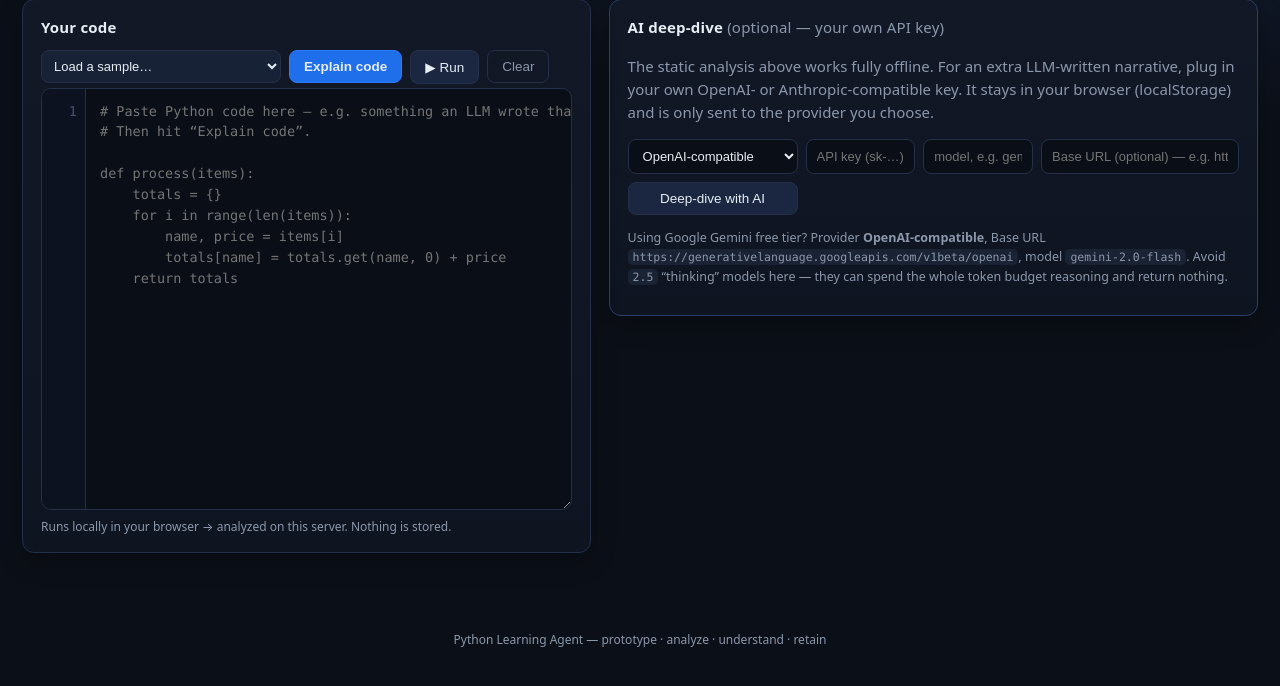
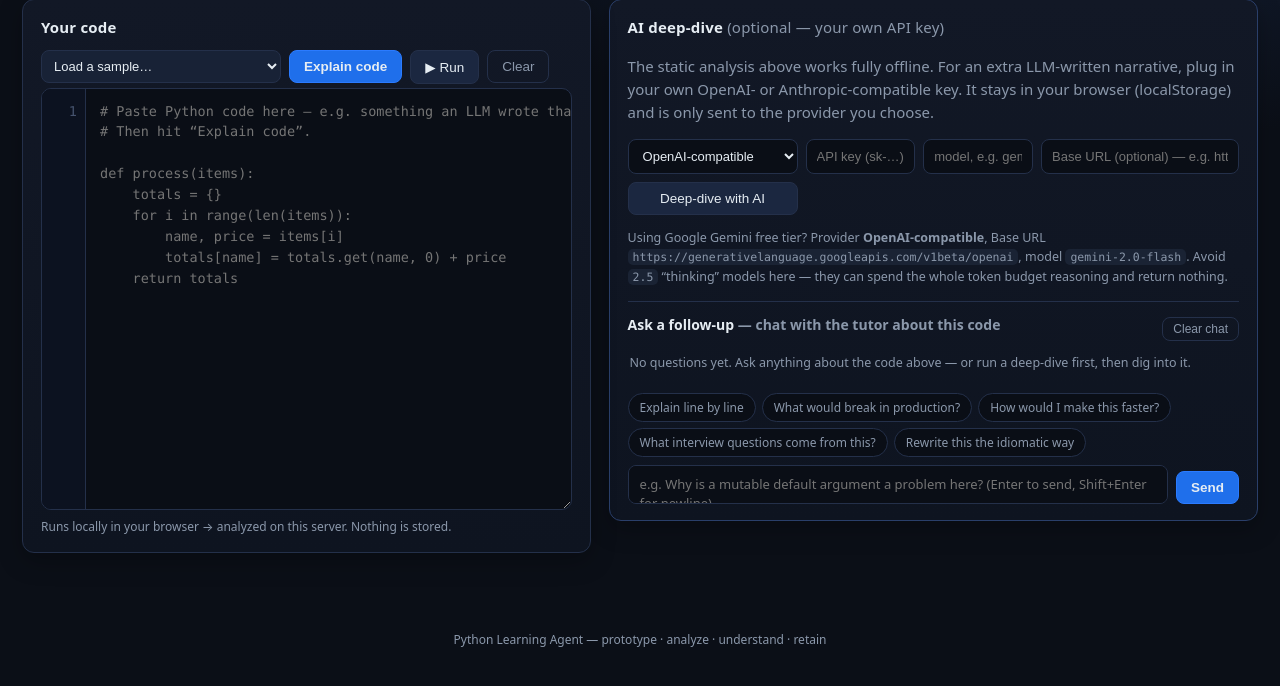
Before and after one commit to vignesh-ramesh-261/python-learning-agent, a Flask app: page / in a window 1280 px wide. Shown: the part 97-783 px from the top of the page. Run offline with Flask 3, Linux system fonts and the light colour scheme.

Commit message:
Add interactive AI tutor chat on top of the one-shot deep-dive
The deep-dive was single-shot: one prompt in, one breakdown out, no way to
ask anything back. This adds a real conversation.

Backend
- ai/llm.py: new call_chat() taking a message list; call_llm() is now a
  thin single-turn wrapper over it, so the deep-dive path is unchanged.
- System prompt is passed separately (OpenAI: a system message; Anthropic:
  the top-level `system` field).
- New CHAT_SYSTEM_PROMPT/build_chat_system_prompt(): tutor persona that
  embeds the user's current code + static analysis as context, and tells
  the model to answer the actual question rather than re-emit the rigid
  5-heading breakdown.
- sanitize_messages() hardens client-supplied history: drops malformed
  entries, strips injected `system` turns, never opens on an assistant
  turn, caps at 20 turns / 8000 chars per message.
- New POST /api/ai/chat. Stateless: the browser owns the transcript, the
  server stores neither keys nor history. Unparseable code still chats.

Frontend
- Chat panel in the AI card: transcript, suggested-question chips,
  auto-growing textarea, Enter to send / Shift+Enter for newline,
  thinking indicator, and Clear chat.
- Running a deep-dive seeds the conversation, so follow-ups can refer to
  the breakdown. Clearing the editor resets the chat.
- On a failed request the question is restored to the input instead of
  being lost.
- renderMarkdown() now also handles inline `code`, bold, and bullet /
  numbered lists; still textContent-only, so it stays XSS-safe.

Tests: 15 new cases (52 total) covering history forwarding, provider
system-prompt placement, and the sanitiser guards.

Co-authored-by: arena-agent <297053741+arena-agent@users.noreply.github.com>

````diff
--- a/app.py
+++ b/app.py
@@ -95,6 +95,53 @@ def api_ai_explain():
     return jsonify({"text": text})
 
 
+@app.post("/api/ai/chat")
+def api_ai_chat():
+    """Multi-turn Q&A with the tutor, grounded in the user's current code.
+
+    The browser owns the conversation and posts the full history each time —
+    the server stays stateless and never persists keys or transcripts.
+    """
+    data = request.get_json(silent=True) or {}
+    messages = llm.sanitize_messages(data.get("messages"))
+    if not messages:
+        return _bad_request("No question provided.")
+    if messages[-1]["role"] != "user":
+        return _bad_request("The last message must be from the user.")
+
+    provider = (data.get("provider") or "openai").lower()
+    api_key = (data.get("api_key") or "").strip() or llm.env_key_for(provider)
+    model = (data.get("model") or "").strip() or None
+    base_url = (data.get("base_url") or "").strip() or None
+    if not api_key:
+        return _bad_request(
+            "No API key provided. Paste your key in the AI deep-dive box, or set "
+            f"{provider.upper()}_API_KEY in the server environment."
+        )
+
+    code = (data.get("code") or "").strip()
+    summary, constructs = "", []
+    if code:
+        try:
+            analysis = analyze(code)
+            summary = analysis.get("summary", "")
+            constructs = [c["name"] for c in analysis.get("constructs", [])][:12]
+        except Exception:  # noqa: BLE001 - unparseable code must not block the chat
+            pass
+    system = llm.build_chat_system_prompt(code, summary, constructs)
+
+    try:
+        text = llm.call_chat(provider, api_key, model, messages, base_url, system)
+    except llm.AIError as exc:
+        return jsonify({"error": str(exc)}), 400
+    except Exception as exc:  # noqa: BLE001
+        app.logger.exception("AI chat failed")
+        return jsonify({"error": f"Unexpected error calling the AI provider: {exc}"}), 500
+    if not (text or "").strip():
+        return jsonify({"error": "The model returned an empty response."}), 400
+    return jsonify({"text": text})
+
+
 if __name__ == "__main__":
     port = int(os.environ.get("PORT", 5000))
     # 0.0.0.0 so the app is reachable from the container preview / LAN.
--- a/static/app.js
+++ b/static/app.js
@@ -290,6 +290,9 @@ $("#btn-clear").addEventListener("click", () => {
   $("#explain-error").classList.add("hidden");
   $("#run-results").classList.add("hidden");
   $("#ai-output").classList.add("hidden");
+  chatHistory = [];
+  renderChat();
+  chatStatus("");
 });
 
 function renderSyntaxError(err) {
@@ -476,7 +479,13 @@ $("#btn-ai").addEventListener("click", async () => {
     const data = await api("/api/ai/explain", { code, provider, api_key, model, base_url });
     out.replaceChildren(...renderMarkdown(data.text));
     out.classList.remove("hidden");
-    aiStatus("Done.");
+    aiStatus("Done — now ask follow-up questions in the chat below.");
+    // Seed the conversation so follow-ups can refer to "this breakdown".
+    chatHistory = [
+      { role: "user", content: "Give me a full breakdown of the code I'm working on." },
+      { role: "assistant", content: data.text },
+    ];
+    renderChat();
   } catch (e) {
     aiStatus(`⚠️ ${e.message}`);
   } finally {
@@ -486,33 +495,182 @@ $("#btn-ai").addEventListener("click", async () => {
 
 function aiStatus(text) { $("#ai-status").textContent = text; }
 
+/* Inline markdown → DOM nodes. Text-only (textContent), so it is XSS-safe. */
+function renderInline(line) {
+  const out = [];
+  // Split on **bold** and `code`, keeping the delimiters' contents.
+  const parts = line.split(/(\*\*[^*]+\*\*|`[^`]+`)/g);
+  for (const part of parts) {
+    if (!part) continue;
+    if (part.startsWith("**") && part.endsWith("**") && part.length > 4) {
+      out.push(el("strong", { text: part.slice(2, -2) }));
+    } else if (part.startsWith("`") && part.endsWith("`") && part.length > 2) {
+      out.push(el("code", { text: part.slice(1, -1) }));
+    } else {
+      out.push(document.createTextNode(part));
+    }
+  }
+  return out;
+}
+
 function renderMarkdown(text) {
   const nodes = [];
   let inCode = false;
   let codeBuf = [];
+  let list = null;
+
+  const closeList = () => { if (list) { nodes.push(list); list = null; } };
+
   for (const line of (text || "").split("\n")) {
     if (line.trim().startsWith("```")) {
       if (inCode) {
         nodes.push(el("pre", { text: codeBuf.join("\n") }));
         codeBuf = [];
+      } else {
+        closeList();
       }
       inCode = !inCode;
       continue;
     }
     if (inCode) { codeBuf.push(line); continue; }
-    const heading = line.match(/^(#{1,4})\s+(.*)/);
-    if (heading) { nodes.push(el("h4", { text: heading[2] })); continue; }
-    if (!line.trim()) { continue; }
-    const p = el("p");
-    // minimal inline bold, safely
-    for (const part of line.split(/\*\*(.+?)\*\*/g)) {
-      p.appendChild(document.createTextNode(part));
+
+    const heading = line.match(/^\s*(#{1,4})\s+(.*)/);
+    if (heading) { closeList(); nodes.push(el("h4", { text: heading[2] })); continue; }
+
+    const bullet = line.match(/^\s*[-*+]\s+(.*)/);
+    const numbered = line.match(/^\s*\d+[.)]\s+(.*)/);
+    if (bullet || numbered) {
+      const wantTag = bullet ? "ul" : "ol";
+      if (!list || list.tagName.toLowerCase() !== wantTag) { closeList(); list = el(wantTag); }
+      list.appendChild(el("li", {}, ...renderInline((bullet || numbered)[1])));
+      continue;
     }
-    nodes.push(p);
+
+    if (!line.trim()) { closeList(); continue; }
+    closeList();
+    nodes.push(el("p", {}, ...renderInline(line)));
   }
+  closeList();
   if (codeBuf.length) nodes.push(el("pre", { text: codeBuf.join("\n") }));
   return nodes.length ? nodes : [el("p", { class: "muted", text: "(empty response)" })];
 }
+
+/* ------------------------------------------------------------- AI chat Q&A */
+const SUGGESTED_QUESTIONS = [
+  "Explain line by line",
+  "What would break in production?",
+  "How would I make this faster?",
+  "What interview questions come from this?",
+  "Rewrite this the idiomatic way",
+];
+
+let chatHistory = [];   // [{role: 'user'|'assistant', content}]
+let chatBusy = false;
+
+const chatLogEl = $("#chat-log");
+const chatInputEl = $("#chat-input");
+const chatStatusEl = $("#chat-status");
+
+function chatStatus(text) { chatStatusEl.textContent = text || ""; }
+
+function aiSettings() {
+  return {
+    provider: $("#ai-provider").value,
+    api_key: $("#ai-key").value.trim(),
+    model: $("#ai-model").value.trim(),
+    base_url: $("#ai-baseurl").value.trim(),
+  };
+}
+
+function autoGrow(el_) {
+  el_.style.height = "auto";
+  el_.style.height = Math.min(el_.scrollHeight, 160) + "px";
+}
+chatInputEl.addEventListener("input", () => autoGrow(chatInputEl));
+
+function renderChat() {
+  chatLogEl.replaceChildren();
+  if (!chatHistory.length) {
+    chatLogEl.appendChild(el("p", { class: "muted small chat-empty", text:
+      "No questions yet. Ask anything about the code above — or run a deep-dive first, then dig into it." }));
+  }
+  for (const msg of chatHistory) {
+    const row = el("div", { class: `chat-msg ${msg.role}` });
+    row.appendChild(el("div", { class: "chat-role", text: msg.role === "user" ? "You" : "Tutor" }));
+    const bubble = el("div", { class: "chat-bubble" });
+    if (msg.role === "user") bubble.appendChild(el("p", { text: msg.content }));
+    else bubble.replaceChildren(...renderMarkdown(msg.content));
+    row.appendChild(bubble);
+    chatLogEl.appendChild(row);
+  }
+  if (chatBusy) {
+    chatLogEl.appendChild(
+      el("div", { class: "chat-msg assistant" },
+        el("div", { class: "chat-role", text: "Tutor" }),
+        el("div", { class: "chat-bubble thinking" }, el("span", { class: "dots", text: "thinking…" })),
+      ),
+    );
+  }
+  chatLogEl.scrollTop = chatLogEl.scrollHeight;
+}
+
+function renderSuggestions() {
+  $("#chat-suggestions").replaceChildren(
+    ...SUGGESTED_QUESTIONS.map((q) =>
+      el("button", {
+        class: "chip-btn", type: "button", text: q,
+        onclick: () => { chatInputEl.value = q; autoGrow(chatInputEl); sendChat(); },
+      })),
+  );
+}
+
+async function sendChat() {
+  if (chatBusy) return;
+  const question = chatInputEl.value.trim();
+  if (!question) return;
+  const { provider, api_key, model, base_url } = aiSettings();
+  if (!api_key) { chatStatus("⚠️ Add your API key in the box above first."); return; }
+
+  chatHistory.push({ role: "user", content: question });
+  chatInputEl.value = "";
+  autoGrow(chatInputEl);
+  chatBusy = true;
+  $("#btn-chat-send").disabled = true;
+  chatStatus("");
+  renderChat();
+
+  try {
+    const data = await api("/api/ai/chat", {
+      messages: chatHistory,
+      code: codeEl.value.trim(),
+      provider, api_key, model, base_url,
+    });
+    chatHistory.push({ role: "assistant", content: data.text });
+  } catch (e) {
+    // Keep the question in the box so it isn't lost on a failed request.
+    chatHistory.pop();
+    chatInputEl.value = question;
+    autoGrow(chatInputEl);
+    chatStatus(`⚠️ ${e.message}`);
+  } finally {
+    chatBusy = false;
+    $("#btn-chat-send").disabled = false;
+    renderChat();
+  }
+}
+
+$("#chat-form").addEventListener("submit", (e) => { e.preventDefault(); sendChat(); });
+chatInputEl.addEventListener("keydown", (e) => {
+  if (e.key === "Enter" && !e.shiftKey) { e.preventDefault(); sendChat(); }
+});
+$("#btn-chat-clear").addEventListener("click", () => {
+  chatHistory = [];
+  chatStatus("");
+  renderChat();
+});
+
+renderSuggestions();
+renderChat();
 
 /* ---------------------------------------------------------------- learn */
 const LESSON_TITLES = {};
--- a/static/style.css
+++ b/static/style.css
@@ -227,6 +227,64 @@ details.construct[open] summary { border-bottom: 1px solid var(--border); }
   background: #0a0e16; border: 1px solid var(--border); border-radius: 8px;
   padding: 10px 12px; overflow-x: auto; font-size: 12.5px;
 }
+.ai-output code, .chat-bubble code {
+  background: #0a0e16; border: 1px solid var(--border); border-radius: 4px;
+  padding: 1px 5px; font-family: var(--mono); font-size: 12px; color: var(--accent-2);
+}
+.ai-output pre code, .chat-bubble pre code { background: none; border: 0; padding: 0; }
+
+/* ---------- AI chat ---------- */
+.ai-chat { margin-top: 14px; border-top: 1px solid var(--border); padding-top: 12px; }
+.ai-chat-head { display: flex; align-items: center; justify-content: space-between; gap: 10px; }
+.ai-chat-head h3 { margin: 0 0 8px; font-size: 14px; }
+.small-btn { padding: 4px 10px; font-size: 12px; }
+
+.chat-log {
+  max-height: 460px; overflow-y: auto; display: flex; flex-direction: column;
+  gap: 12px; padding: 4px 2px; scroll-behavior: smooth;
+}
+.chat-empty { margin: 6px 0; }
+.chat-msg { display: flex; flex-direction: column; gap: 3px; }
+.chat-role { font-size: 10.5px; text-transform: uppercase; letter-spacing: 1px; color: var(--muted); }
+.chat-msg.user .chat-role { color: var(--accent-2); }
+.chat-bubble {
+  background: var(--panel-2); border: 1px solid var(--border);
+  border-radius: 10px; padding: 9px 12px; font-size: 13.5px; line-height: 1.55;
+}
+.chat-msg.user .chat-bubble {
+  background: #14203a; border-color: #2a3f6a; white-space: pre-wrap;
+}
+.chat-bubble p { margin: 6px 0; }
+.chat-bubble p:first-child { margin-top: 0; }
+.chat-bubble p:last-child { margin-bottom: 0; }
+.chat-bubble h4 { margin: 12px 0 5px; font-size: 13.5px; color: var(--accent); }
+.chat-bubble ul, .chat-bubble ol { margin: 6px 0; padding-left: 20px; }
+.chat-bubble li { margin: 3px 0; }
+.chat-bubble pre {
+  background: #0a0e16; border: 1px solid var(--border); border-radius: 8px;
+  padding: 10px 12px; overflow-x: auto; font-size: 12.5px; margin: 8px 0;
+}
+.chat-bubble.thinking { color: var(--muted); font-style: italic; }
+.dots { animation: pulse 1.2s ease-in-out infinite; }
+@keyframes pulse { 0%, 100% { opacity: 0.4; } 50% { opacity: 1; } }
+
+.chat-suggestions { display: flex; flex-wrap: wrap; gap: 6px; margin: 10px 0 8px; }
+.chip-btn {
+  background: #0a0e16; border: 1px solid var(--border); color: var(--muted);
+  border-radius: 999px; padding: 5px 11px; font-size: 12px; cursor: pointer;
+  font-family: inherit;
+}
+.chip-btn:hover { border-color: var(--accent); color: var(--text); }
+
+.chat-form { display: flex; gap: 8px; align-items: flex-end; }
+.chat-form textarea {
+  flex: 1; resize: none; overflow-y: auto; min-height: 38px; max-height: 160px;
+  background: #0a0e16; border: 1px solid var(--border); color: var(--text);
+  border-radius: 8px; padding: 9px 11px; font-size: 13px;
+  font-family: inherit; line-height: 1.5;
+}
+.chat-form textarea:focus { outline: none; border-color: var(--accent); }
+.chat-form button { white-space: nowrap; }
 
 /* ---------- learn ---------- */
 .lesson-nav { padding: 10px; max-height: 78vh; overflow-y: auto; position: sticky; top: 84px; }
--- a/templates/index.html
+++ b/templates/index.html
@@ -115,6 +115,21 @@ def process(items):
               <code>gemini-2.0-flash</code>. Avoid <code>2.5</code> “thinking” models here —
               they can spend the whole token budget reasoning and return nothing.</p>
             <div id="ai-output" class="ai-output hidden"></div>
+
+            <div class="ai-chat">
+              <div class="ai-chat-head">
+                <h3>Ask a follow-up <span class="muted">— chat with the tutor about this code</span></h3>
+                <button id="btn-chat-clear" class="btn ghost small-btn" title="Start a new conversation">Clear chat</button>
+              </div>
+              <div id="chat-log" class="chat-log" aria-live="polite"></div>
+              <div id="chat-suggestions" class="chat-suggestions"></div>
+              <form id="chat-form" class="chat-form" autocomplete="off">
+                <textarea id="chat-input" rows="1" spellcheck="true"
+                  placeholder="e.g. Why is a mutable default argument a problem here? (Enter to send, Shift+Enter for newline)"></textarea>
+                <button id="btn-chat-send" class="btn primary" type="submit">Send</button>
+              </form>
+              <div id="chat-status" class="muted small"></div>
+            </div>
           </div>
         </div>
       </div>
@@ -150,7 +165,10 @@ def process(items):
           <li><strong>Explain</strong> — paste any snippet (especially AI-generated code). A real AST
             analyzer detects the constructs used and explains <em>what it is</em>, <em>why the syntax
             looks like that</em>, then walks through the code statement by statement, reviews it for
-            bugs/smells with concrete fixes, and can run it with plain-English error explanations.</li>
+            bugs/smells with concrete fixes, and can run it with plain-English error explanations.
+            With your own API key you can also <em>chat</em> with an AI tutor about the snippet —
+            it keeps the conversation and your code in context, so follow-ups actually build on
+            each other.</li>
           <li><strong>Learn</strong> — 15 fundamentals lessons (mutability, scoping, functions, OOP,
             generators, decorators…) with annotated examples, key points and interview Q&amp;As.</li>
           <li><strong>Practice</strong> — 24 interview-style questions built around the classic Python
````
Also changed, not shown: ai/llm.py (+87 -13 lines), tests/test_llm.py (+92 -0 lines), README.md.
